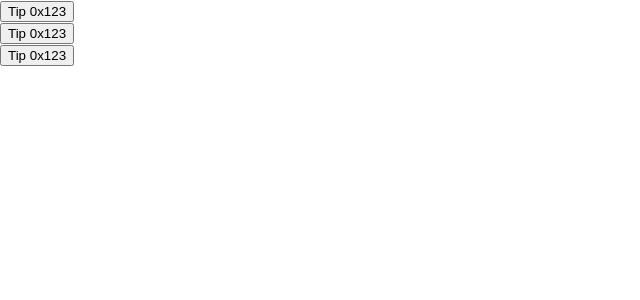
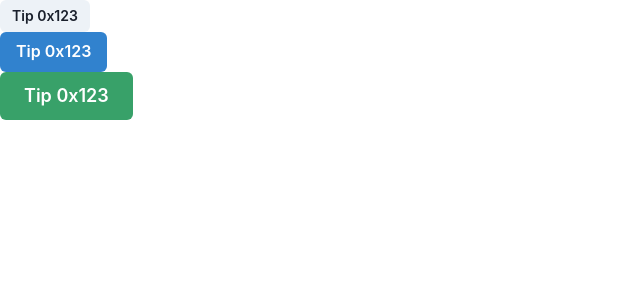
Before and after one commit to chasefleming/flipping, a React (Create React App) app: page / in a window 1280 px wide. Shown: the top 300 px of the page, without its empty margins (0-640 px from the left). Built offline with nearby package versions, Linux system fonts and the light colour scheme; what @onflow/fcl would draw is missing.

Commit message:
Setup chakra and button theming

```diff
--- a/package.json
+++ b/package.json
@@ -3,10 +3,14 @@
   "version": "0.1.0",
   "private": true,
   "dependencies": {
+    "@chakra-ui/react": "^2.6.1",
+    "@emotion/react": "^11.11.0",
+    "@emotion/styled": "^11.11.0",
     "@onflow/fcl": "^1.3.2",
     "@testing-library/jest-dom": "^5.16.5",
     "@testing-library/react": "^13.4.0",
     "@testing-library/user-event": "^13.5.0",
+    "framer-motion": "^10.12.9",
     "react": "^18.2.0",
     "react-dom": "^18.2.0",
     "react-scripts": "5.0.1",
--- a/public/index.html
+++ b/public/index.html
@@ -34,18 +34,22 @@
       data-address="0x123"
       data-amount="1.0"
       class="flipping-widget"
+      data-size="sm"
     ></div>
     <div
       id="flip2"
       data-address="0x123"
       data-amount="5.0"
       class="flipping-widget"
+      data-bg-color="blue"
     ></div>
     <div
       id="flip3"
       data-address="0x123"
       data-amount="10.0"
       class="flipping-widget"
+      data-bg-color="green"
+      data-size="lg"
     ></div>
     <!--
       This HTML file is a template.
--- a/src/App.js
+++ b/src/App.js
@@ -2,10 +2,15 @@ import './App.css';
 import TipButton from './components/TipButton';
 import './config/fcl';
 
-function App({ address, amount }) {
+function App({ address, amount, bgColor, size }) {
   return (
     <div>
-      <TipButton address={address} amount={amount} />
+      <TipButton
+        address={address}
+        amount={amount}
+        bgColor={bgColor}
+        size={size}
+      />
     </div>
   );
 }
--- a/src/components/TipButton.js
+++ b/src/components/TipButton.js
@@ -1,7 +1,8 @@
 import React, { useState } from "react"
 import TipModal from "./TipModal"
+import { Button } from '@chakra-ui/react'
 
-export default function TipButton({ address, amount }) {
+export default function TipButton({ address, amount, bgColor, size }) {
   const [isModalOpen, setIsModalOpen] = useState(false)
   const sendTip = async () => {
     console.log("Sending tip...")
@@ -18,7 +19,10 @@ export default function TipButton({ address, amount }) {
         isOpen={isModalOpen}
         handleClose={() => setIsModalOpen(false)}
       />
-      <button onClick={sendTip}>Tip {address}</button>
+      <Button
+        colorScheme={bgColor}
+        size={size}
+        onClick={sendTip}>Tip {address}</Button>
     </div>
   )
 }
--- a/src/components/TipModal.js
+++ b/src/components/TipModal.js
@@ -1,4 +1,4 @@
-import React, { useCallback, useState, useEffect, useRef } from "react"
+import React, { useCallback, useState } from "react"
 import ReactDOM from "react-dom"
 import * as fcl from "@onflow/fcl"
 
--- a/src/index.js
+++ b/src/index.js
@@ -2,6 +2,7 @@ import React from 'react';
 import ReactDOM from 'react-dom';
 import './index.css';
 import App from './App';
+import { ChakraProvider } from '@chakra-ui/react';
 
 const widgetDivs = document.querySelectorAll('.flipping-widget');
 
@@ -9,7 +10,14 @@ const widgetDivs = document.querySelectorAll('.flipping-widget');
 widgetDivs.forEach(div => {
     ReactDOM.render(
       <React.StrictMode>
-        <App address={div.dataset.address} amount={div.dataset.amount}/>
+        <ChakraProvider>
+          <App
+            address={div.dataset.address}
+            amount={div.dataset.amount}
+            bgColor={div.dataset.bgColor}
+            size={div.dataset.size}
+          />
+        </ChakraProvider>
       </React.StrictMode>,
         div
     );
```
Also changed, not shown: 1 other file (tests, documents, lock files or other folders).
